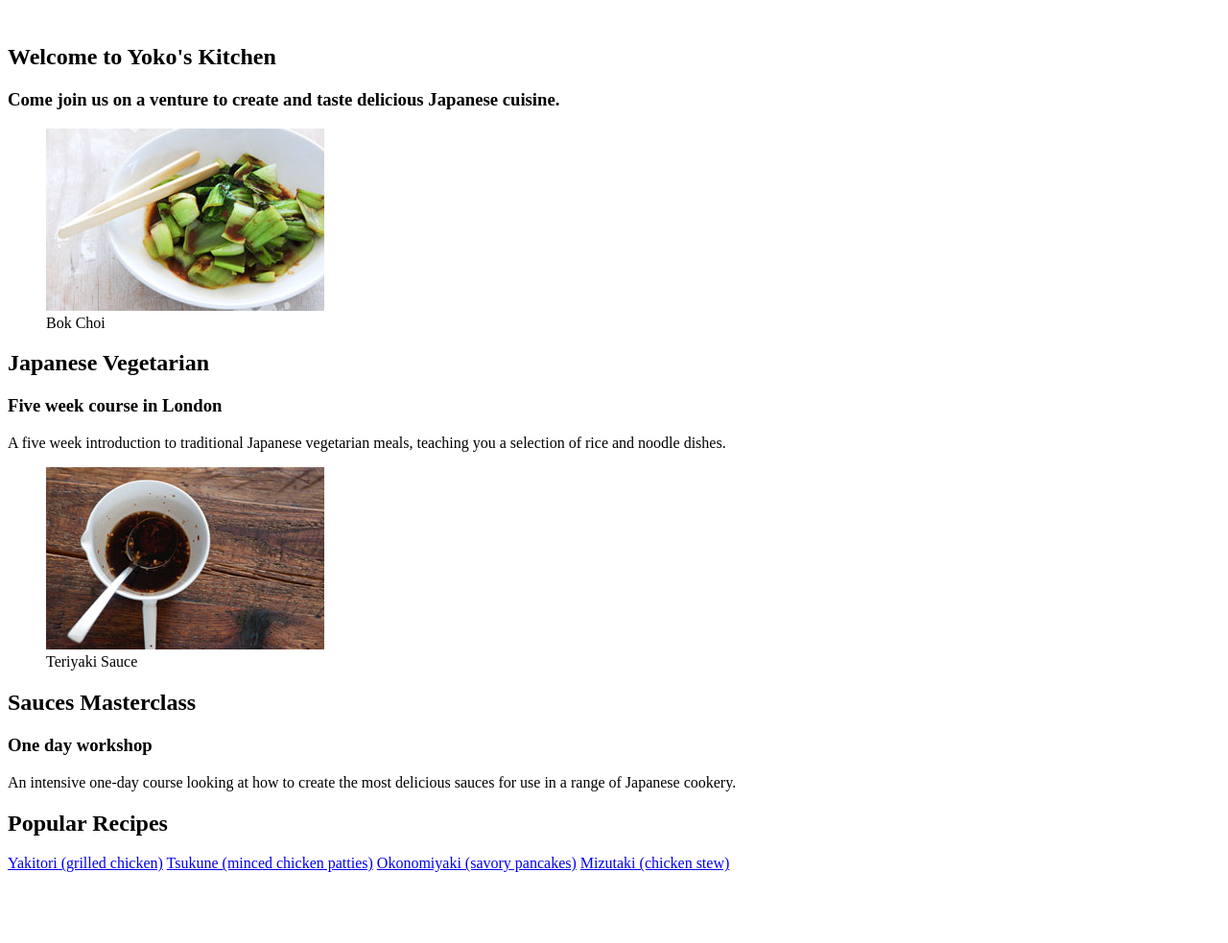
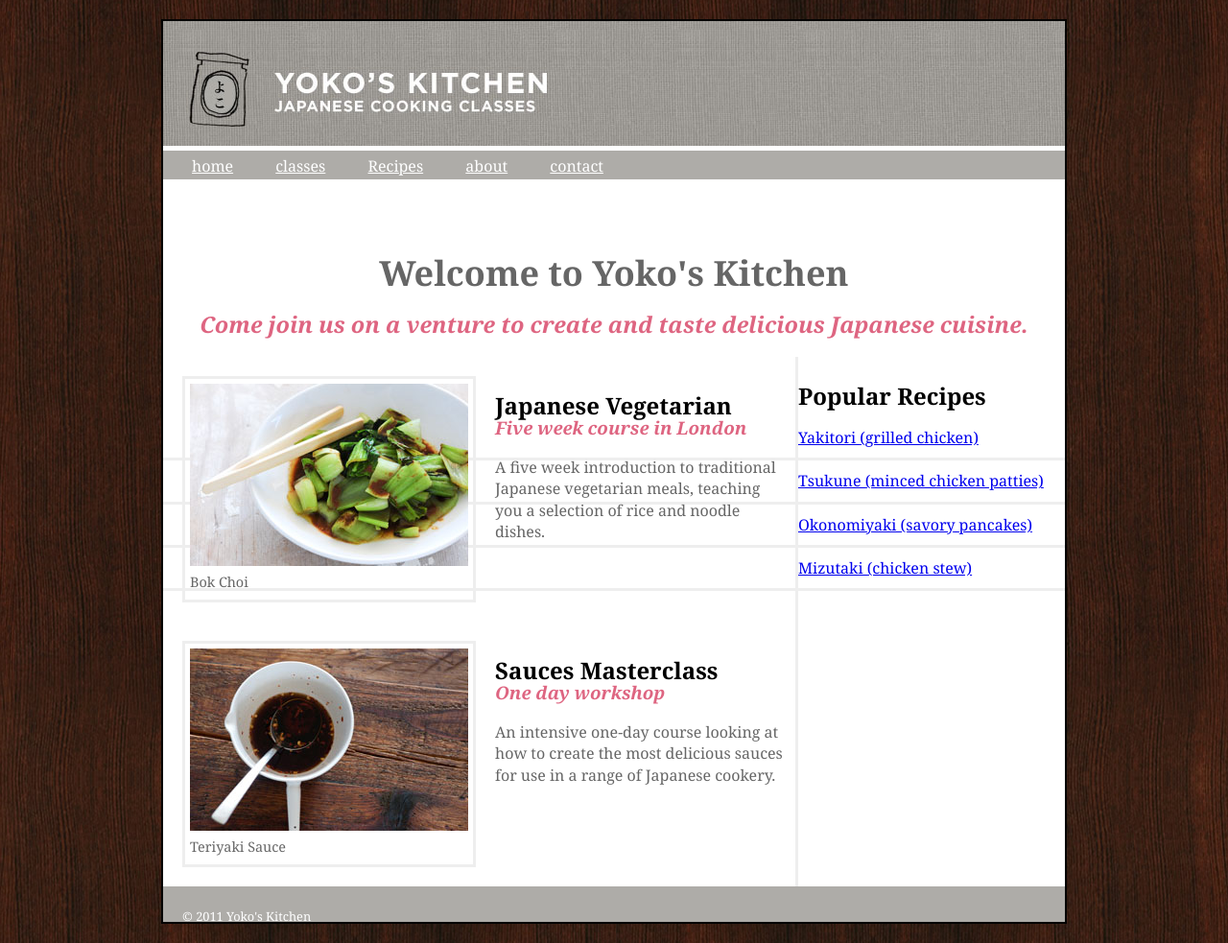
Before and after one commit to helikopter02/yokokonyha, a plain HTML site: page index.html in a window 1280 px wide. Shown: the whole page at 96% size. Before the commit the page ends 917 px from the top, so only its background shows below. Drawn offline with Linux system fonts and the light colour scheme.

Commit message:
keszallapot

```diff
--- a/index.html
+++ b/index.html
@@ -1,16 +1,27 @@
 <!DOCTYPE html>
-<html>
+<html lang="en">
 	<head>
+		<meta charset="utf-8">
+		<title>Yoko's Kitchen</title>
+		<link rel="stylesheet" href="yoko.css">
 	</head>
 	<body>
-		<div>
+		<div id="wrapper">
 			<header>
+				<img src="header.jpg" alt="header" title="header">
 				<nav>
+					<ul>
+						<li><a href="#alma">home</a></li>
+					    <li><a href="#">classes</a></li>
+					    <li><a href="#">Recipes</a></li>
+						<li><a href="#">about</a></li>
+						<li><a href="#">contact</a></li>
+					</ul>
 				</nav>
 			</header>
 			<section class="home">
 			<br />
-			<h1> Welcome to Yoko's Kitchen </h1>
+			<h1 id="alma"> Welcome to Yoko's Kitchen </h1>
 			<h3> Come join us on a venture to create and taste delicious Japanese cuisine. </h3>
 			</section>
 			<section class="courses">
@@ -46,6 +57,9 @@
 					<a href="#">Mizutaki (chicken stew)</a>
 				</section>
 			</aside>
+			<footer>
+				<p>&copy; 2011 Yoko's Kitchen</p>
+			</footer>
 		</div>
 	</body>
 </html>
--- a/yoko.css
+++ b/yoko.css
@@ -33,6 +33,7 @@ nav ul {
 
 nav li {
 	margin-right: 40px;
+	display: inline;
 }
 
 nav li a {
@@ -114,3 +115,8 @@ section.contpage {
 	text-align: center;
 	font-size: 20px;
 }
+
+header
+{
+	height: 200px;
+}
```
